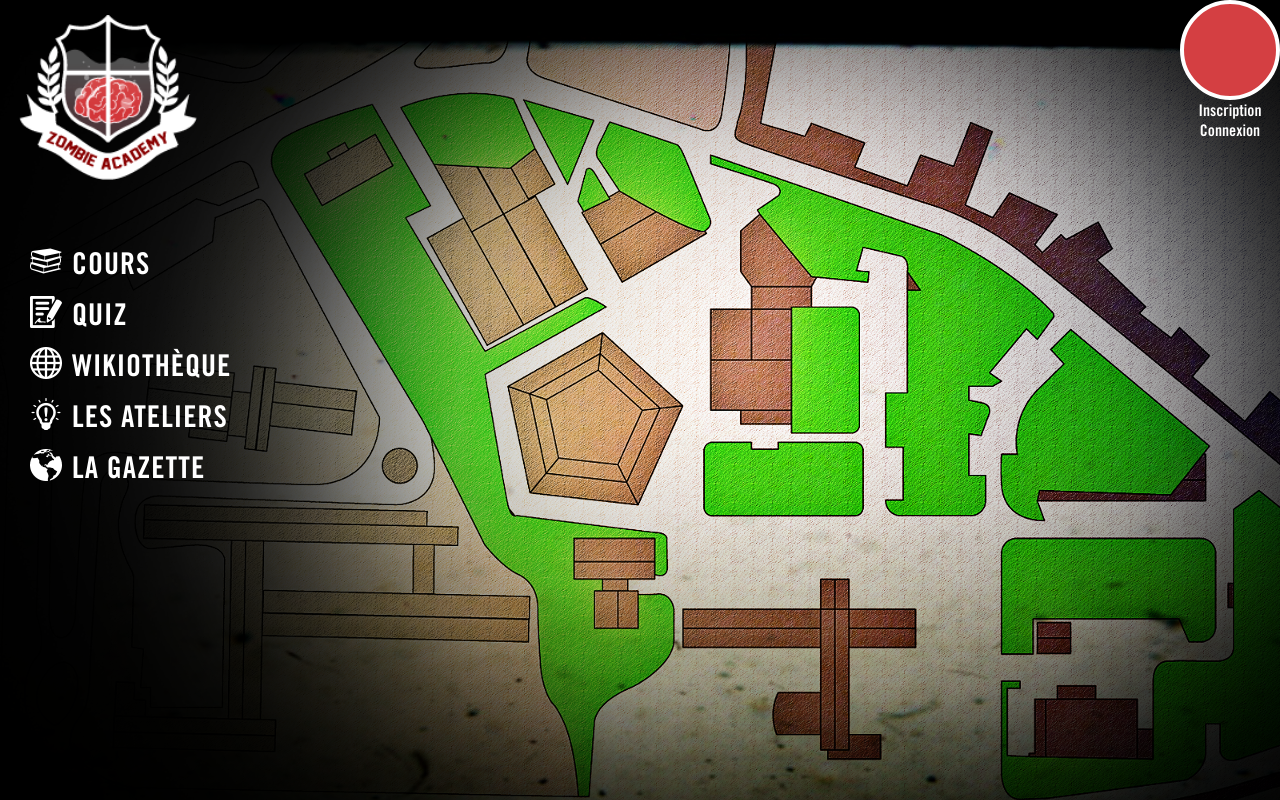
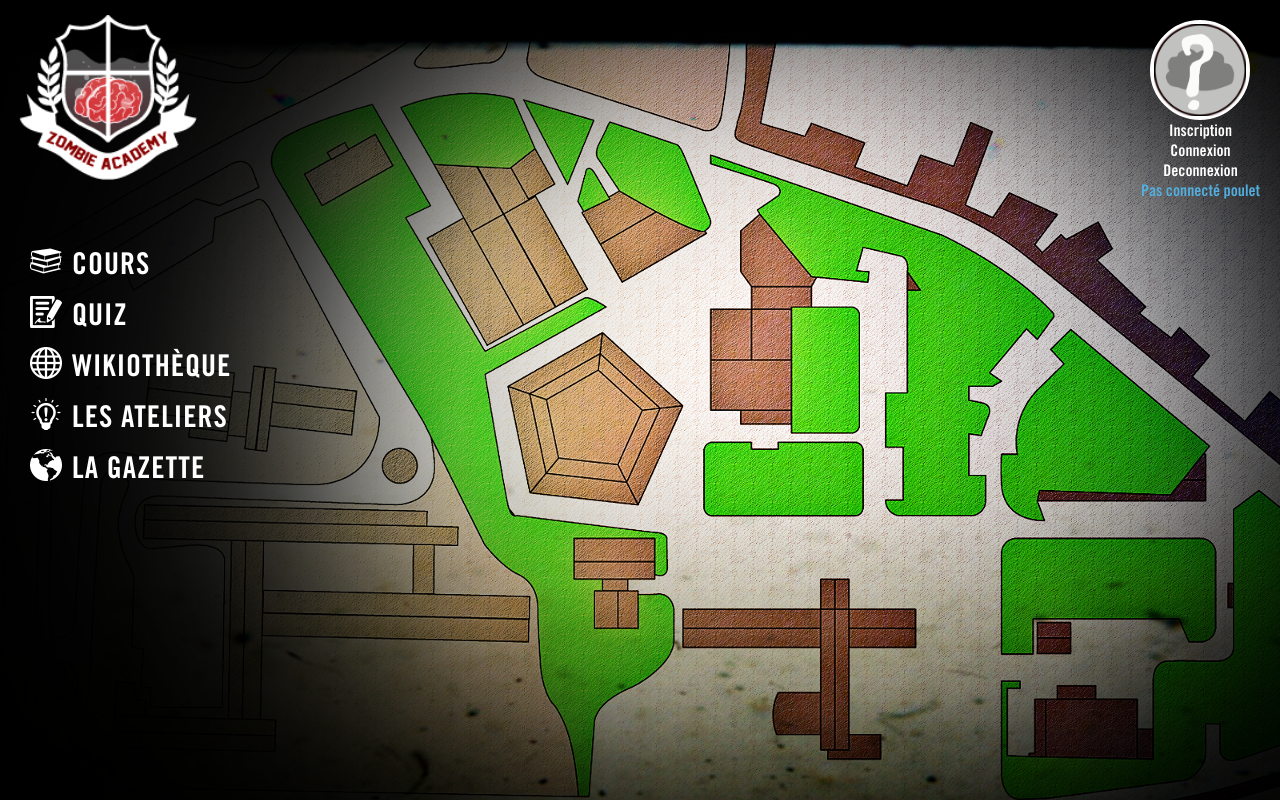
Before and after one commit to LaBriqueHurlante/Zombie-Academy, a PHP site: page / in a window 1280 px wide. Run offline with PHP 8.4, Linux system fonts and the light colour scheme.

Commit message:
MenuUti
modifs partie Connexion/inscription/ menu utilisateur

```diff
--- a/site_web/core/connexion/connexion.php
+++ b/site_web/core/connexion/connexion.php
@@ -3,7 +3,6 @@ session_start();
 $titre="Connexion";
 include("includes/connexBDD.php");
 
-define('ERR_IS_CO','Vous êtes déja connecté');
 echo '<h1>Connexion</h1>';
 
     $message='';
--- a/site_web/core/menuUtilisateur.php
+++ b/site_web/core/menuUtilisateur.php
@@ -1,9 +1,28 @@
 <div id="menuUti">
 
 	<ul class="nav">
-    	<li class="cerveau-avatar"></li>
+    	<li class="cerveau-avatar"><img src="css/media/img/imgAvatar/cerveauAvatar.png" /></li>
     	<li><a class="rouge" href="../inscription/inscription.php">Inscription</a></li>
-        <li><a class="orange" href="../connexion/index.php">Connexion</a></li>
+<?php if ($id == 0)
+{
+
+    echo '<li><a class="orange" href="../connexion/index.php">Connexion</a></li>';
+
+}
+?>
+        <li><a class="orange" href="../connexion/deconnexion.php">Deconnexion</a></li>
+        <li>
+        	<?php
+				if ($id>0)
+{
+	echo '<span id="coOuPas">Bonjour ' . $_SESSION['pseudo'] . '</span>';
+}
+if ($id == 0)
+{
+	echo '<span id="coOuPas">Pas connecté poulet</span>';
+}
+			?>
+        </li>
     </ul>
 
 
--- a/site_web/css/menuUti.css
+++ b/site_web/css/menuUti.css
@@ -1,9 +1,11 @@
 /* CSS Document */
 #menuUti {
-	position: absolute;
-	top: 0px;
-  	right: 0px;
-	z-index:11;
+  position: absolute;
+  top: 0px;
+  right: 0px;
+  z-index: 11;
+  padding: 20px;
+  text-align: center;
 }
 #menuUti a {
 	color:#fff;
@@ -17,6 +19,10 @@
   border-radius: 50px;
   border: 4px solid #fff;
   box-sizing: border-box;
+  margin: auto;
+}
+#menuUti .cerveau-avatar img{
+	width:100%;
 }
 img.small_image {
   width: 14px;
@@ -64,3 +70,8 @@ box-sizing: border-box;
 #main_wrapper #bRegister:hover {
 	opacity:0.8;
 }
+span#coOuPas {
+  color: #53AFDF;
+  width: 140px;
+  font-family: goth;
+}
```
Also changed, not shown: site_web/core/connexion/includes/header.php (+1 -8 lines), site_web/core/connexion/index.php (+63 -9 lines), site_web/css/media/img/imgAvatar/cerveauAvatar.png (added).
